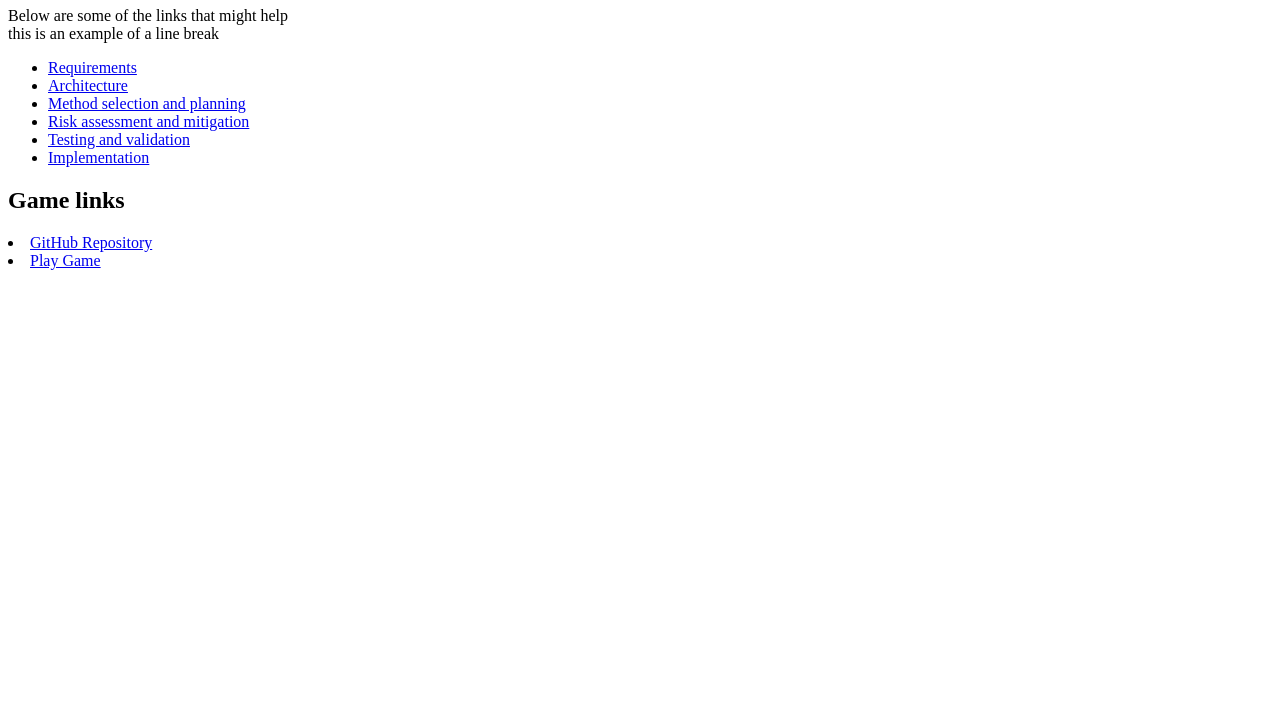
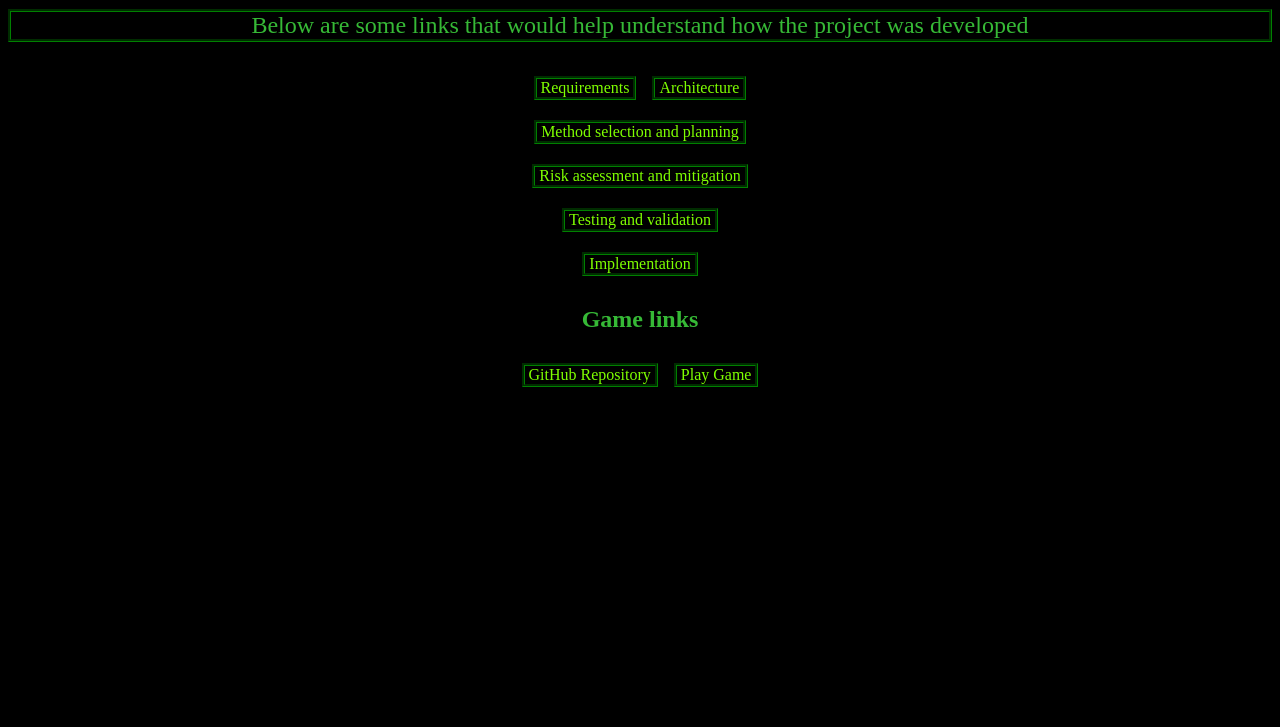
Before and after one commit to TDBJacob/EscapeFromUni, a plain HTML site: page website/index.html in a window 1280 px wide. Shown: the part 73-800 px from the top of the page. Drawn offline with Linux system fonts and the light colour scheme.

Commit message:
Did the same thing, for some reason the css file didnt get commited

```diff
--- /dev/null
+++ b/website/StyleSheet.css
@@ -0,0 +1,53 @@
+body {
+    background-color : black;
+    color : rgb(54, 185, 54);
+}
+
+h1 {
+    text-align: center;
+}
+
+h2 {
+    text-align: center;
+}
+
+p {
+    border-style : groove;
+    border-color : green;
+    font-size: 24px;
+    text-align: center;
+}
+
+ul {
+    text-align: center;
+    list-style-type: none; /* Removes the bullets */
+    padding: 0;            /* Removes the default left padding */
+}
+
+li {
+    margin : 10px 0;
+    border-style : groove;
+    border-color : green;
+    display: inline-block;
+    padding-left: 4px;
+    padding-right: 4px;
+    margin-left: 6px;
+    margin-right: 6px;
+}
+
+a:link{
+    color :chartreuse;
+    text-decoration: none; /* makes links without underline */
+}
+
+a:visited{
+    color : chartreuse;
+}
+
+a:hover{
+    color : white;
+}
+
+.links {
+    text-decoration: none;
+}
--- a/website/index.html
+++ b/website/index.html
@@ -4,24 +4,24 @@
     <meta charset="UTF-8">
     <meta name="viewport" content="width=device-width, initial-scale=1.0">
     <title>WillPower Website</title>
+    <link rel = "stylesheet" href = "StyleSheet.css">
 </head>
 <body>
     <h1>Welcome to WillPower website</h1>
-    <p>Below are some of the links that might help <br> this is an example of a line break</p>
-    <ul>
+    <p>Below are some links that would help understand how the project was developed</p>
+    <ul class = "links">
         <li><a href="https://drive.google.com/file/d/1OvU0QZsyo6Il7un8DMftQwMqVzWPKauw/view?usp=drive_link">Requirements</a></li>
-        <li><a href="https://drive.google.com/file/d/19aaICZJfyyonDhIF-oQng12xo3-IGaEd/view?usp=drive_link">Architecture</a></li>
-        <li><a href="https://tdbjacob.github.io/EscapeFromUni/">Method selection and planning</a></li>
-        <li><a href="https://drive.google.com/file/d/1i-NKzJM_lZOo6CtEozvXmzIXnqfwJvea/view?usp=drive_link">Risk assessment and mitigation</a></li>
-        <li><a href="https://tdbjacob.github.io/EscapeFromUni/">Testing and validation</a></li>
-        <li><a href="https://tdbjacob.github.io/EscapeFromUni/">Implementation</a></li>
-
-
-
+        <li><a href="https://drive.google.com/file/d/19aaICZJfyyonDhIF-oQng12xo3-IGaEd/view?usp=drive_link">Architecture</a></li> <br>
+        <li><a href="https://tdbjacob.github.io/EscapeFromUni/">Method selection and planning</a></li> <br>
+        <li><a href="https://drive.google.com/file/d/1i-NKzJM_lZOo6CtEozvXmzIXnqfwJvea/view?usp=drive_link">Risk assessment and mitigation</a></li> <br>
+        <li><a href="https://tdbjacob.github.io/EscapeFromUni/">Testing and validation</a></li> <br>
+        <li><a href="https://tdbjacob.github.io/EscapeFromUni/">Implementation</a></li> <br>
     </ul>
 
     <h2>Game links</h2>
+    <ul class = "links">
         <li><a href="https://github.com/TDBJacob/EscapeFromUni">GitHub Repository</a></li>
         <li><a href="https://tdbjacob.github.io/EscapeFromUni/">Play Game</a></li>
+    </ul>
 </body>
 </html>
```
